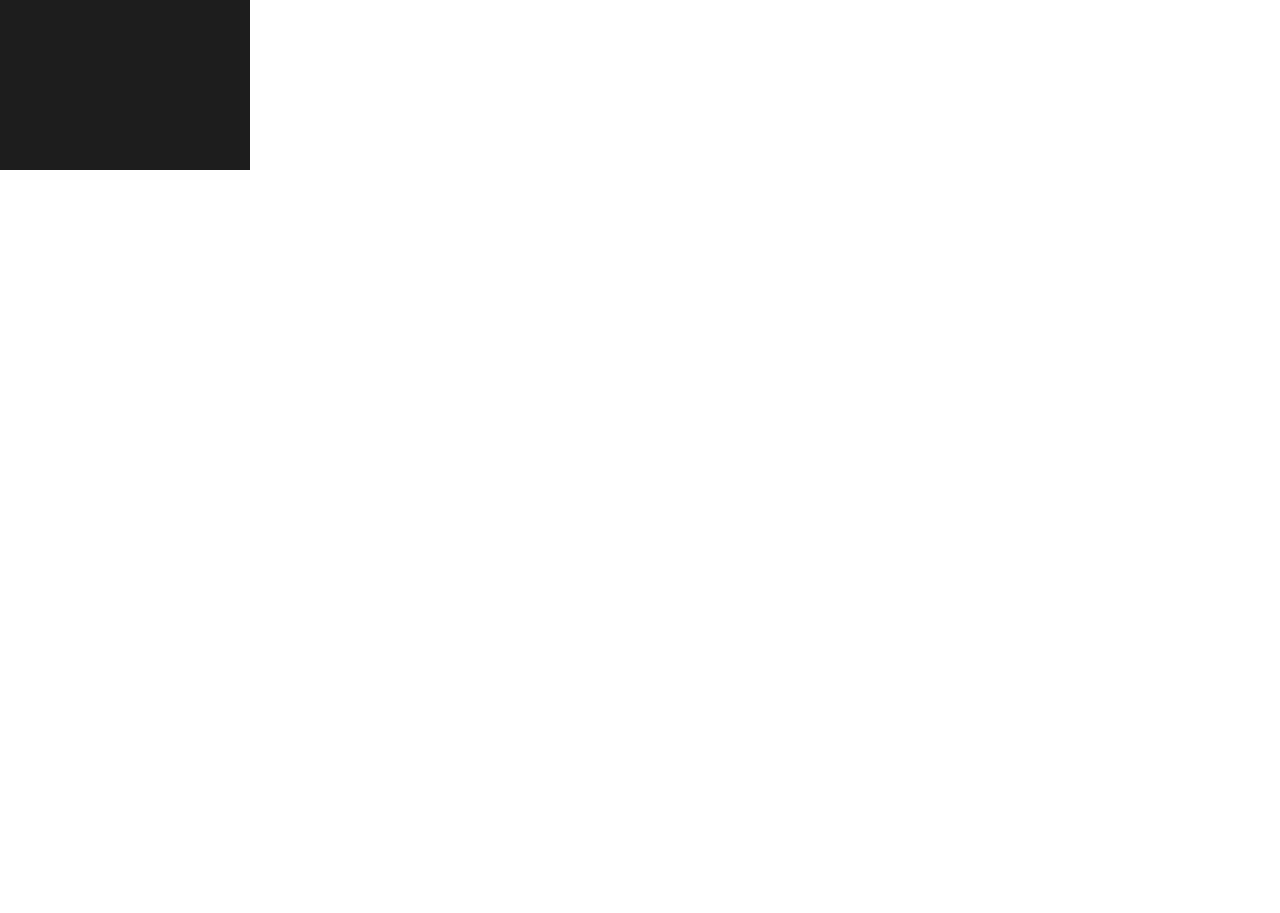
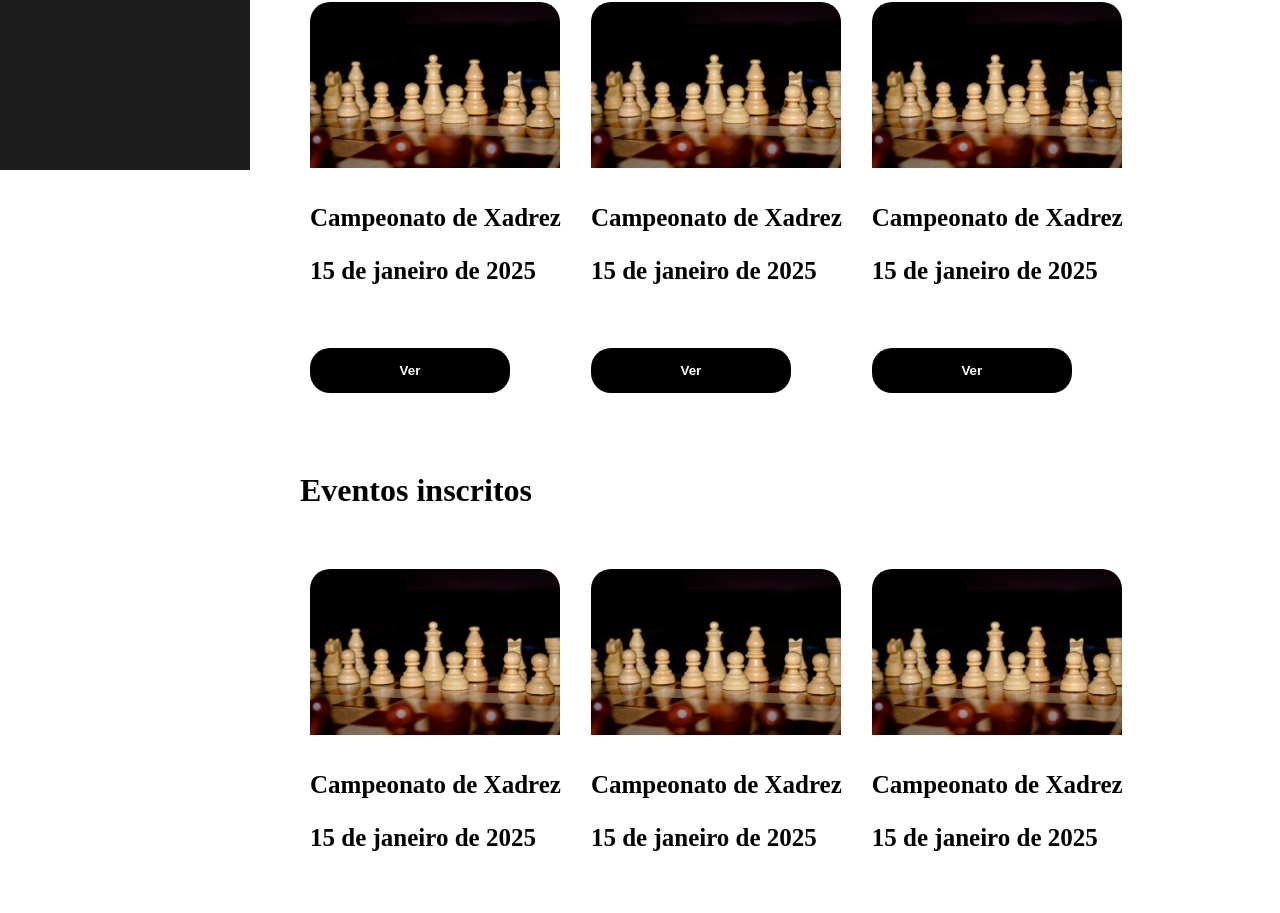
Before and after one commit to ManuelPiresLuis01/VictorSport, a React (Vite) app: page /dashboard in a window 1280 px wide. Shown: the part 680-1593 px from the top of the page. Before the commit the page ends 1000 px from the top, so only its background shows below. Built offline with nearby package versions, Linux system fonts and the light colour scheme.

Commit message:
update cards from index and dashboard

```diff
--- a/src/assets/components/HeaderDashboard/HeaderDashboard.css
+++ b/src/assets/components/HeaderDashboard/HeaderDashboard.css
@@ -41,3 +41,7 @@
 .user i {
     font-size: 20px;
 }
+
+.user a {
+    color: black;
+}
--- a/src/assets/components/HeaderDashboard/HeaderDashboard.jsx
+++ b/src/assets/components/HeaderDashboard/HeaderDashboard.jsx
@@ -2,6 +2,7 @@
 import logo from "../../images/logotipo.png"
 import { FaCircleUser } from "react-icons/fa6"
 import { FaPlus } from "react-icons/fa";
+import { Link } from "react-router-dom";
 
 function HeaderDashboard() {
     return (
@@ -9,8 +10,8 @@
             <img src={logo} alt="logotipo" />
             <div className="user">
                 <div>
-                  <i><FaPlus/></i>
-                  <p>Criar evento</p>
+                    <i><FaPlus /></i>
+                    <Link to="/dashboard/adicionar/passo1">Criar evento</Link>
 
                 </div>
                 <div>
--- a/src/assets/components/button/button.css
+++ b/src/assets/components/button/button.css
@@ -14,7 +14,7 @@
 .btn-proximo button,
 .btn-agendar-dashboard{
     cursor: pointer;
-    background: green;
+    background: black;
     border: none;
     border-radius: 20px;
     padding: 15px 0;
--- a/src/assets/components/cardsInformation/cardsInformation.css
+++ b/src/assets/components/cardsInformation/cardsInformation.css
@@ -59,8 +59,15 @@
 
 
 .agendamento {
-    border: 1px solid black;
     border-radius: 20px;
+    height: 465px;
+    transition: 1s;
+}
+
+.agendamento:hover{
+    border-radius: 20px;
+   box-shadow:0 0 0 3px #00000085;
+    height: 465px;
 }
 
 
@@ -73,5 +80,15 @@
 .agendamento p {
     font-size: 25px;
     color: black;
+    font-weight: 600;
+}
+
+.inforCard{
+    margin-top: 20px;
+}
+
+.inforCard button{
+    margin-top: 50px;
+    background-color: black;
     font-weight: bold;
 }
--- a/src/assets/components/cardsInformation/cardsInformation.jsx
+++ b/src/assets/components/cardsInformation/cardsInformation.jsx
@@ -39,13 +39,13 @@
 function CardAgendamento(p) {
     return (
         <div className="agendamento">
+            <img src={p.img} />
             <div className="inforCard">
-                <img src={p.img} />
                 <p className="title">{p.title}</p>
                 <p className="date">{p.date}</p>
                 < ButtonAgendar
-                    path="/login"
-                    nome="Agendar"
+                    path={p.path}
+                    nome= {p.nome}
                 />
             </div>
 
--- a/src/assets/pages/criarEvento/passo.css
+++ b/src/assets/pages/criarEvento/passo.css
@@ -63,3 +63,9 @@
     width: 400px;
     height: 300px;
 }
+
+
+.icon i{
+    font-size: 100000px;
+    color: green;
+}
--- a/src/assets/pages/criarEvento/passo1.jsx
+++ b/src/assets/pages/criarEvento/passo1.jsx
@@ -54,7 +54,7 @@
                     <div>
                         <label>Limite de inscricões</label>
                         <br />
-                        <input type="time" />
+                        <input type="number" />
                     </div>
 
                     <div>
--- a/src/assets/pages/criarEvento/passo3.jsx
+++ b/src/assets/pages/criarEvento/passo3.jsx
@@ -2,6 +2,7 @@
 import HeaderDashboard from "../../components/HeaderDashboard/HeaderDashboard"
 import Menudashboard from "../../components/menudashboard/menudashboard"
 import { Buttonproximo } from "../../components/button/button"
+import { BiCheckCircle } from "react-icons/bi";
 
 function Passo3() {
     return (
@@ -14,6 +15,8 @@
                 nome="Principio"
                 type=""
             />
+                    i
+
         </div>
     )
 }
--- a/src/assets/pages/dashboard/Dashboard.css
+++ b/src/assets/pages/dashboard/Dashboard.css
@@ -1,15 +1,44 @@
-.Dashboard{
+.Dashboard {
     width: 100%;
     height: 100vh;
 }
 
-.dadosdashboard p{
+.dadosdashboard p {
     text-align: center;
     font-size: 25px;
 }
 
-.dadosdashboard{
+.dadosdashboard {
     margin-top: 200px;
     margin-left: 300px;
     text-align: center;
 }
+
+.Dashboard .dados {
+    display: flex;
+    margin-left: 300px;
+    text-align: left;
+    flex-direction: column;
+    gap: 10px;
+}
+
+.dados h1 {
+    margin: 50px 0;
+}
+
+
+.dados-agendados {
+    display: flex;
+    gap: 30px;
+    overflow-x: scroll;
+    width: 950px;
+    padding: 10px;
+}
+
+.dados-agendados .agendamento img{
+    width: 250px;
+}
+
+.dados-agendados .agendamento{
+    height: 400px;
+}
--- a/src/assets/pages/dashboard/Dashboard.jsx
+++ b/src/assets/pages/dashboard/Dashboard.jsx
@@ -2,6 +2,8 @@
 import HeaderDashboard from "../../components/HeaderDashboard/HeaderDashboard"
 import Menudashboard from "../../components/menudashboard/menudashboard"
 import { ButtonAgendar } from "../../components/button/button"
+import { CardAgendamento } from "../../components/cardsInformation/cardsInformation"
+import imgAgendamento from "../../images/xadrez.jpg"
 
 
 function Dashboard() {
@@ -10,15 +12,78 @@
             <HeaderDashboard />
             <Menudashboard />
             <div className="dadosdashboard">
-                <div className="eventos">
+                <div className="criar eventos">
                     <h1>Bem vindo a Victor Sport</h1>
-                    <p>Actualmente não tens eventos agendados, cria um evento em menos de 5 minutos!</p>
+                    <p>Cria um evento em menos de 5 minutos!</p>
                 </div>
                 <ButtonAgendar
                     path="/dashboard/adicionar/passo1"
                     nome="Criar evento"
                 />
             </div>
+
+            <div className="dados">
+                <div className="meus">
+                    <h1>Meus eventos</h1>
+                    <div className="dados-agendados">
+                        <CardAgendamento
+                            img={imgAgendamento}
+                            title="Campeonato de Xadrez"
+                            date="15 de janeiro de 2025"
+                            desc="Lorem ipsum dolor sit amet, consectetur adipisicing elit."
+                            path="*"
+                            nome="Ver"
+                        />
+                        <CardAgendamento
+                            img={imgAgendamento}
+                            title="Campeonato de Xadrez"
+                            date="15 de janeiro de 2025"
+                            desc="Lorem ipsum dolor sit amet, consectetur adipisicing elit."
+                            path="*"
+                            nome="Ver"
+                        />
+                        <CardAgendamento
+                            img={imgAgendamento}
+                            title="Campeonato de Xadrez"
+                            date="15 de janeiro de 2025"
+                            desc="Lorem ipsum dolor sit amet, consectetur adipisicing elit."
+                            path="*"
+                            nome="Ver"
+                        />
+
+                    </div>
+                </div>
+                <div className="inscritos">
+                    <h1>Eventos inscritos </h1>
+                    <div className="dados-agendados">
+                        <CardAgendamento
+                            img={imgAgendamento}
+                            title="Campeonato de Xadrez"
+                            date="15 de janeiro de 2025"
+                            desc="Lorem ipsum dolor sit amet, consectetur adipisicing elit."
+                            path="*"
+                            nome="Ver"
+                        />
+                        <CardAgendamento
+                            img={imgAgendamento}
+                            title="Campeonato de Xadrez"
+                            date="15 de janeiro de 2025"
+                            desc="Lorem ipsum dolor sit amet, consectetur adipisicing elit."
+                            path="*"
+                            nome="Ver"
+                        />
+                        <CardAgendamento
+                            img={imgAgendamento}
+                            title="Campeonato de Xadrez"
+                            date="15 de janeiro de 2025"
+                            desc="Lorem ipsum dolor sit amet, consectetur adipisicing elit."
+                            path="*"
+                            nome="Ver"
+                        />
+
+                    </div>
+                </div>
+            </div>
         </div>
     )
 }
--- a/src/assets/pages/index/Index.jsx
+++ b/src/assets/pages/index/Index.jsx
@@ -9,10 +9,9 @@
 import img2 from "../../images/Ellipse11.png"
 import img3 from "../../images/Ellipse12.png"
 
-
-
 function Index() {
     return (
+
         <div className="index">
             <div className="main">
                 <div className="parte1">
@@ -34,16 +33,19 @@
                         img={imgAgendamento}
                         title="Campeonato de Xadrez"
                         date="15 de janeiro de 2025"
+                        desc = "Lorem ipsum dolor sit amet, consectetur adipisicing elit."
                     />
                     <CardAgendamento
                        img={imgAgendamento}
                         title="Campeonato de Xadrez"
                         date="15 de janeiro de 2025"
+                        desc = "Lorem ipsum dolor sit amet, consectetur adipisicing elit."
                     />
                     <CardAgendamento
                         img={imgAgendamento}
                         title="Campeonato de Xadrez"
                         date="15 de janeiro de 2025"
+                        desc = "Lorem ipsum dolor sit amet, consectetur adipisicing elit."
                     />
 
                 </div>
--- a/src/assets/pages/index/index.css
+++ b/src/assets/pages/index/index.css
@@ -106,7 +106,6 @@
     display: flex;
     justify-content: center;
     gap: 30px;
-    flex-wrap: wrap;
 }
 
 .btn{
```
